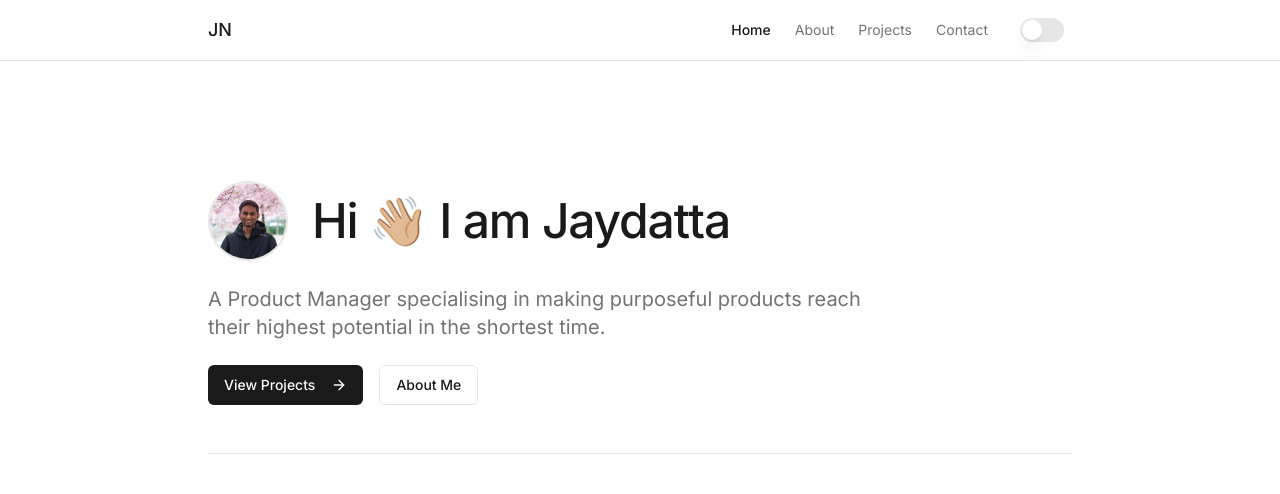
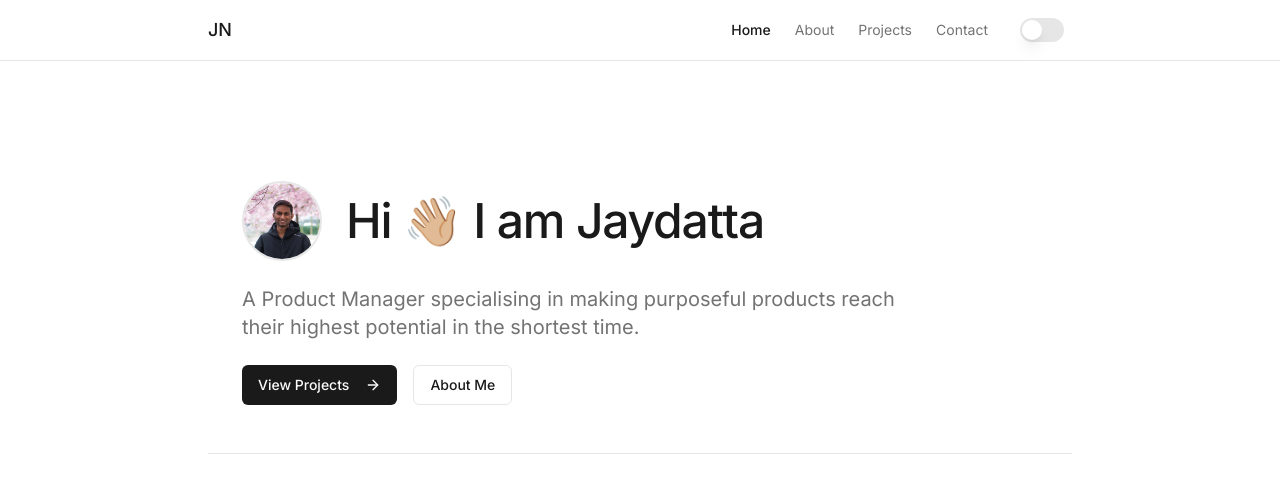
Before and after one commit to jaydattanikalje/notion-pm-space, a React (Vite) app: page / in a window 1280 px wide. Shown: the top 494 px of the page. Built offline with nearby package versions, Linux system fonts and the light colour scheme.

Commit message:
Visual edit in Lovable
Edited UI in Lovable

```diff
--- a/src/pages/Index.tsx
+++ b/src/pages/Index.tsx
@@ -1,20 +1,14 @@
-
 import { Button } from "@/components/ui/button";
 import { ArrowRight } from "lucide-react";
 import { Link } from "react-router-dom";
 import { AspectRatio } from "@/components/ui/aspect-ratio";
 import { Avatar, AvatarImage, AvatarFallback } from "@/components/ui/avatar";
-
 const Index = () => {
   return <main className="page-container">
-      <section className="flex flex-col items-start space-y-6 pb-12 pt-6 md:pt-10">
+      <section className="flex flex-col items-start space-y-6 pb-12 pt-6 md:pt-10 mx-0 px-[34px] py-[60px]">
         <div className="flex items-center gap-6">
           <Avatar className="h-20 w-20 border-2 border-border">
-            <AvatarImage
-              src="/lovable-uploads/29cbd7b8-7396-49cd-bef8-e198b7335ea8.png"
-              alt="Jaydatta"
-              className="object-cover"
-            />
+            <AvatarImage src="/lovable-uploads/29cbd7b8-7396-49cd-bef8-e198b7335ea8.png" alt="Jaydatta" className="object-cover" />
             <AvatarFallback>JN</AvatarFallback>
           </Avatar>
           <div>
@@ -40,22 +34,14 @@ I am Jaydatta</h1>
         <div className="grid grid-cols-1 gap-4 md:grid-cols-2">
           <div className="group rounded-md border border-border p-6 transition-all hover:border-foreground/20 hover:bg-accent/40">
             <AspectRatio ratio={16 / 9} className="mb-4 overflow-hidden rounded-md bg-secondary">
-              <img
-                src="https://images.unsplash.com/photo-1649972904349-6e44c42644a7?w=400&h=225&fit=crop"
-                alt="NapLab - Woman using laptop for sleep research"
-                className="h-full w-full object-cover transition-transform group-hover:scale-105"
-              />
+              <img src="https://images.unsplash.com/photo-1649972904349-6e44c42644a7?w=400&h=225&fit=crop" alt="NapLab - Woman using laptop for sleep research" className="h-full w-full object-cover transition-transform group-hover:scale-105" />
             </AspectRatio>
             <h3 className="text-xl font-medium mb-2">NapLab 🇸🇪</h3>
             <p className="text-muted-foreground">Building an efficient and reactive AI-based sound stimulation to improve quality of sleep.</p>
           </div>
           <div className="group rounded-md border border-border p-6 transition-all hover:border-foreground/20 hover:bg-accent/40">
             <AspectRatio ratio={16 / 9} className="mb-4 overflow-hidden rounded-md bg-secondary">
-              <img
-                src="https://images.unsplash.com/photo-1518770660439-4636190af475?w=400&h=225&fit=crop"
-                alt="Whistle Blower - Technology circuit board"
-                className="h-full w-full object-cover transition-transform group-hover:scale-105"
-              />
+              <img src="https://images.unsplash.com/photo-1518770660439-4636190af475?w=400&h=225&fit=crop" alt="Whistle Blower - Technology circuit board" className="h-full w-full object-cover transition-transform group-hover:scale-105" />
             </AspectRatio>
             <h3 className="text-xl font-medium mb-2">Whistle Blower 🇮🇳</h3>
             <p className="text-muted-foreground">A social experiment and an app against eve teasing and safety of all age- women.</p>
```
